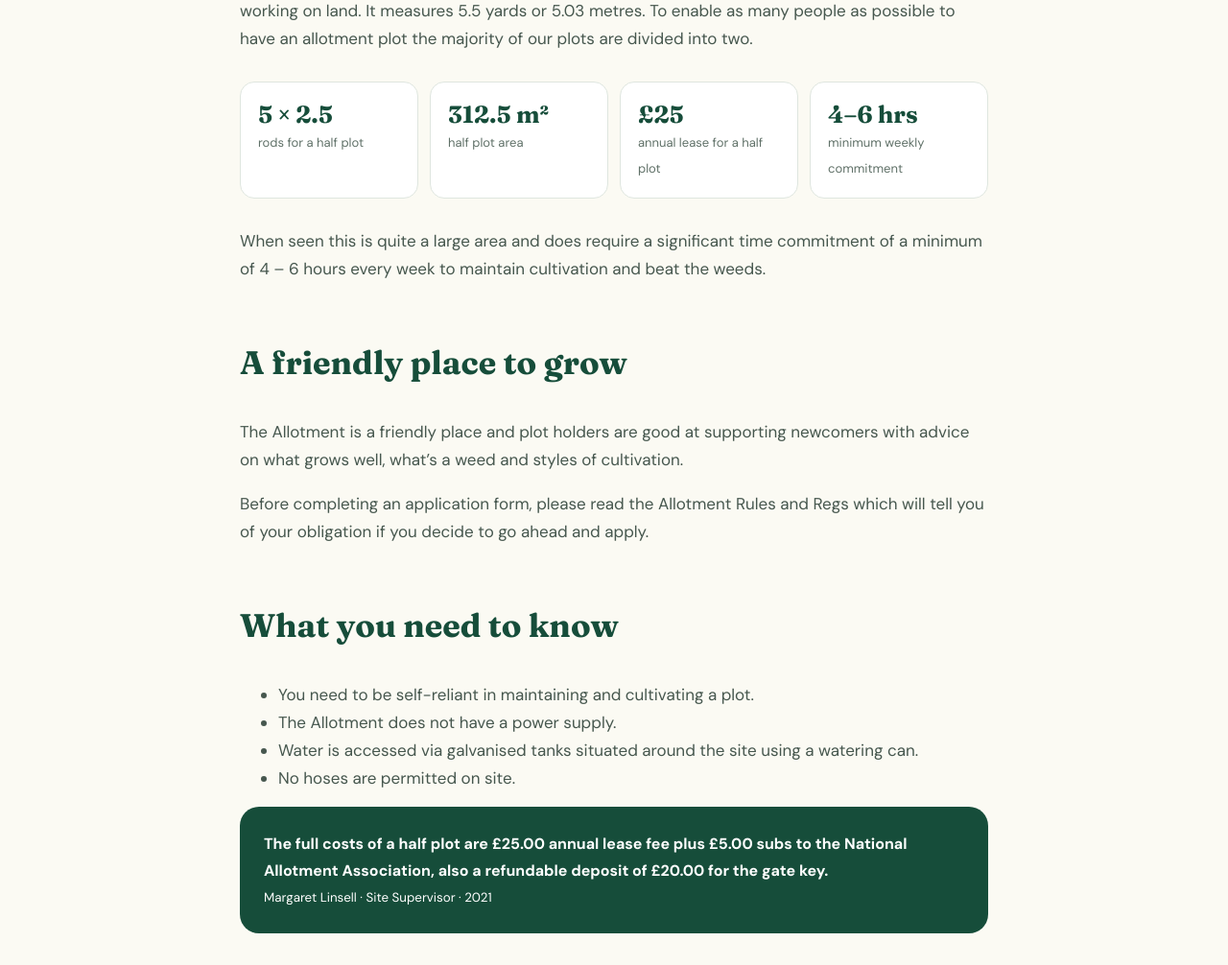
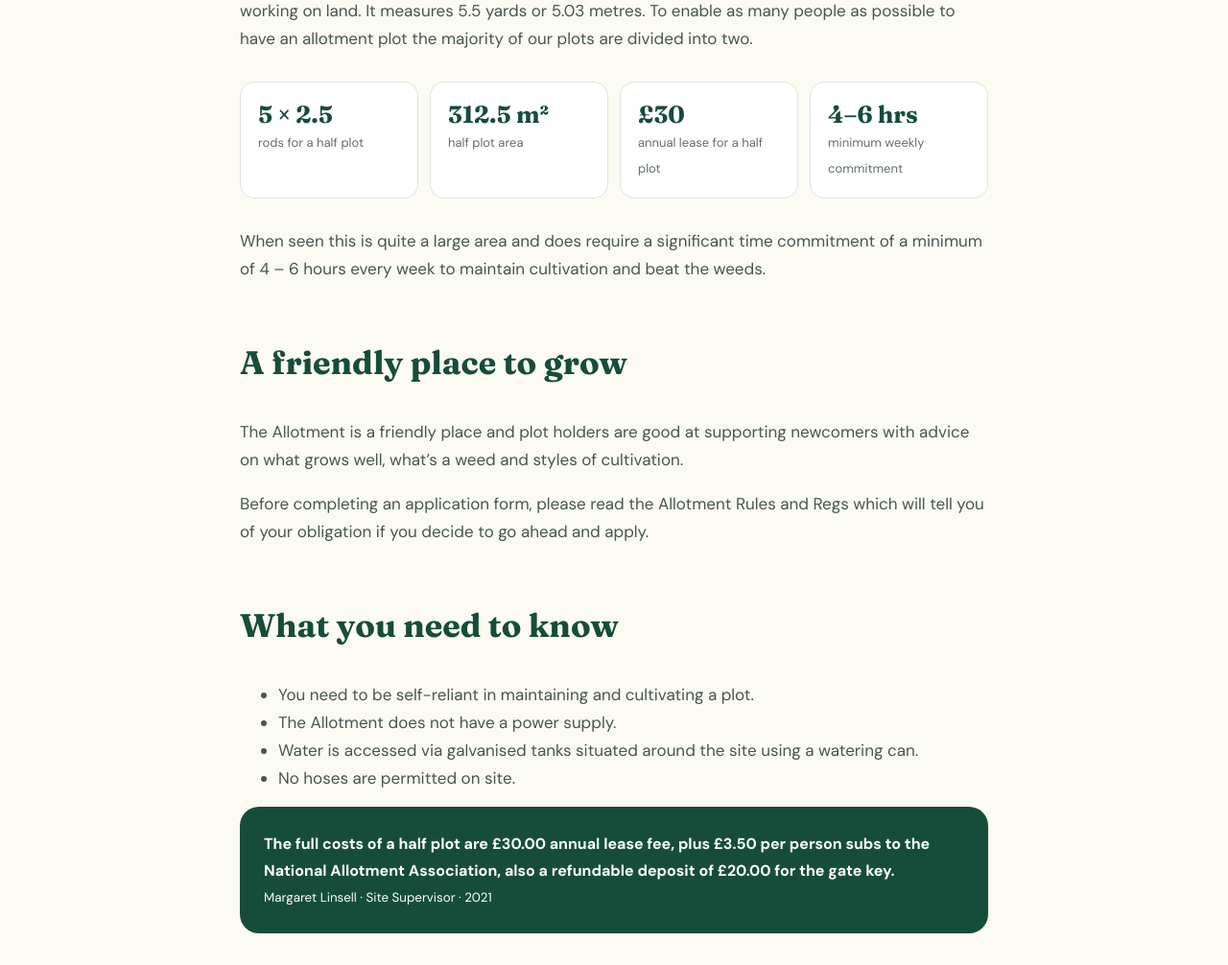
Before and after one commit to Croftie48/salgsupdated, a Jekyll site: the page built from Get plot.md, in a window 1280 px wide and 1400 px high, scrolled down 1422 px. Shown: the part 156-1162 px from the top of the window at 96% size. Built offline with Jekyll 4.4.1, drawn with Linux system fonts in a browser that asks for light colours.

Commit message:
Update half plot lease fee and subscription costs

```diff
--- a/Get plot.md
+++ b/Get plot.md
@@ -11,11 +11,11 @@ title: How To Get A Plot
 <h2>Plot size & cost</h2>
 <p>Measured in Rods, a full size Allotment plot of 10 x 5 rods should provide enough vegetables to feed a family of four each year, if fully cultivated.</p>
 <p>A Rod derives from Anglo-Saxon being the rod or pole used to control a team of oxen when working on land. It measures 5.5 yards or 5.03 metres. To enable as many people as possible to have an allotment plot the majority of our plots are divided into two.</p>
-<div class="stats"><div><b>5 × 2.5</b><span>rods for a half plot</span></div><div><b>312.5 m²</b><span>half plot area</span></div><div><b>£25</b><span>annual lease for a half plot</span></div><div><b>4–6 hrs</b><span>minimum weekly commitment</span></div></div>
+<div class="stats"><div><b>5 × 2.5</b><span>rods for a half plot</span></div><div><b>312.5 m²</b><span>half plot area</span></div><div><b>£30</b><span>annual lease for a half plot</span></div><div><b>4–6 hrs</b><span>minimum weekly commitment</span></div></div>
 <p>When seen this is quite a large area and does require a significant time commitment of a minimum of 4 – 6 hours every week to maintain cultivation and beat the weeds.</p>
 <h2>A friendly place to grow</h2><p>The Allotment is a friendly place and plot holders are good at supporting newcomers with advice on what grows well, what’s a weed and styles of cultivation.</p>
 <p>Before completing an application form, please read the Allotment Rules and Regs which will tell you of your obligation if you decide to go ahead and apply.</p>
 <h2>What you need to know</h2>
 <ul><li>You need to be self-reliant in maintaining and cultivating a plot.</li><li>The Allotment does not have a power supply.</li><li>Water is accessed via galvanised tanks situated around the site using a watering can.</li><li>No hoses are permitted on site.</li></ul>
-<div class="cost"><b>The full costs of a half plot are £25.00 annual lease fee plus £5.00 subs to the National Allotment Association, also a refundable deposit of £20.00 for the gate key.</b><br><small>Margaret Linsell · Site Supervisor · 2021</small></div>
+<div class="cost"><b>The full costs of a half plot are £30.00 annual lease fee, plus £3.50 per person subs to the National Allotment Association, also a refundable deposit of £20.00 for the gate key.</b><br><small>Margaret Linsell · Site Supervisor · 2021</small></div>
 </main>
```
